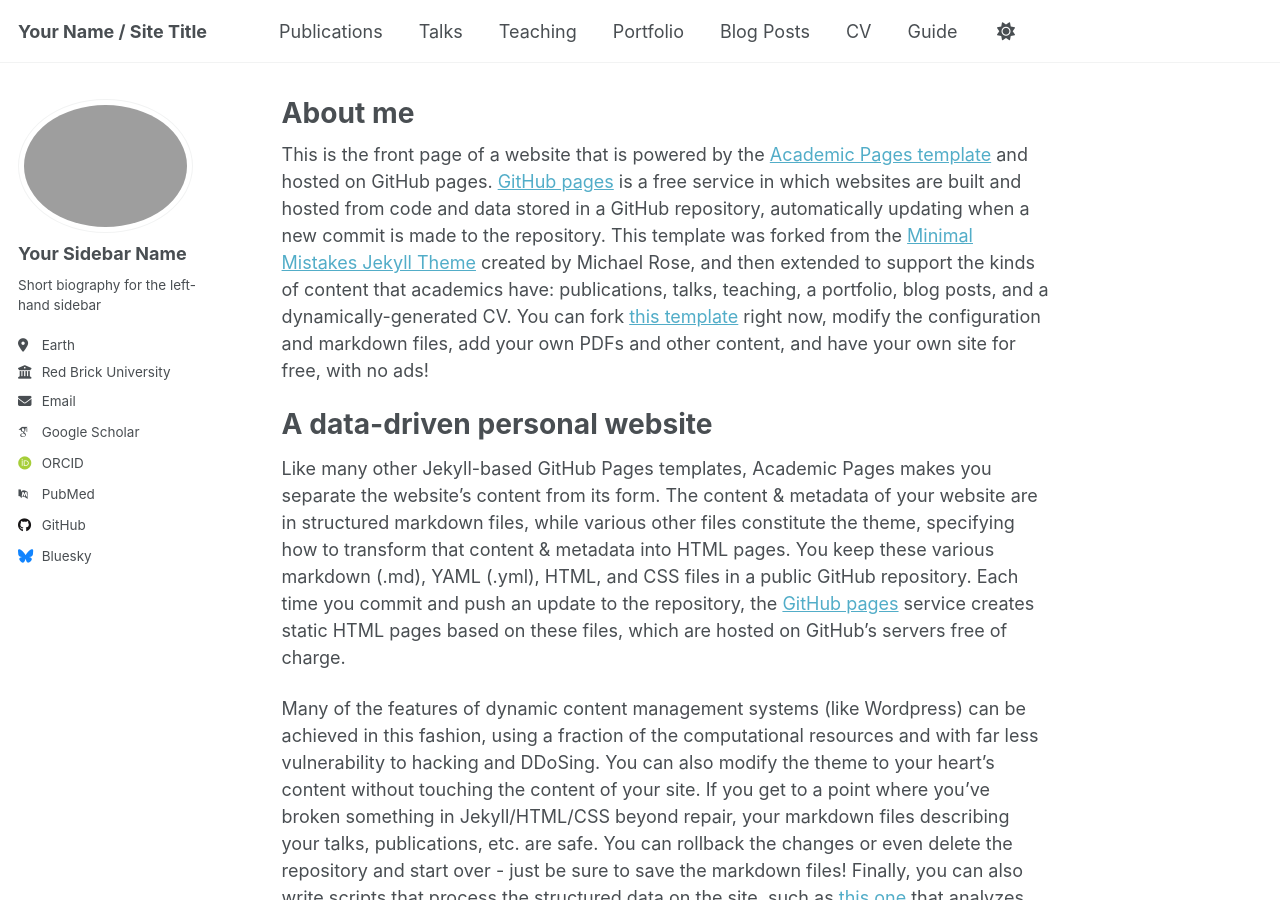
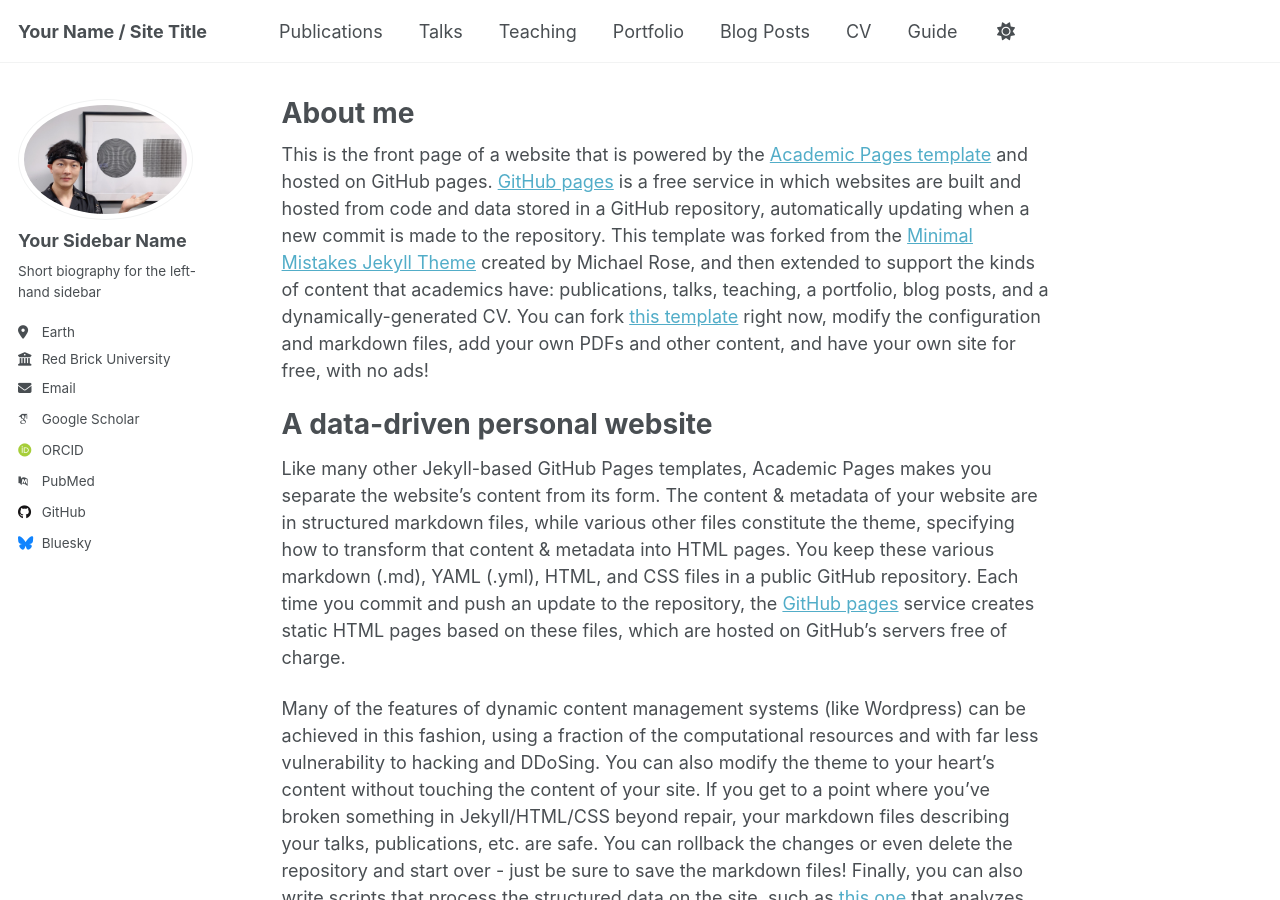
Before and after one commit to Hougeichao/Hougeichao.github.io, a Jekyll site: the page built from _pages/about.md, in a window 1280 px wide and 900 px high. Built offline with Jekyll 4.4.1, drawn with Linux system fonts in a browser that asks for light colours; some web fonts are replaced.

Commit message:
Update _config.yml

```diff
--- a/_config.yml
+++ b/_config.yml
@@ -22,7 +22,7 @@ repository               : "academicpages/academicpages.github.io"
 #               Additional customization can be done by editing /_includes/author-profile.html
 author:
   # Biographic information
-  avatar           : "Yingchao_Peng.png"
+  avatar           : "Yingchao_Peng.jpg"
   name             : "Your Sidebar Name"
   pronouns         : # example: "she/her"
   bio              : "Short biography for the left-hand sidebar"
```
